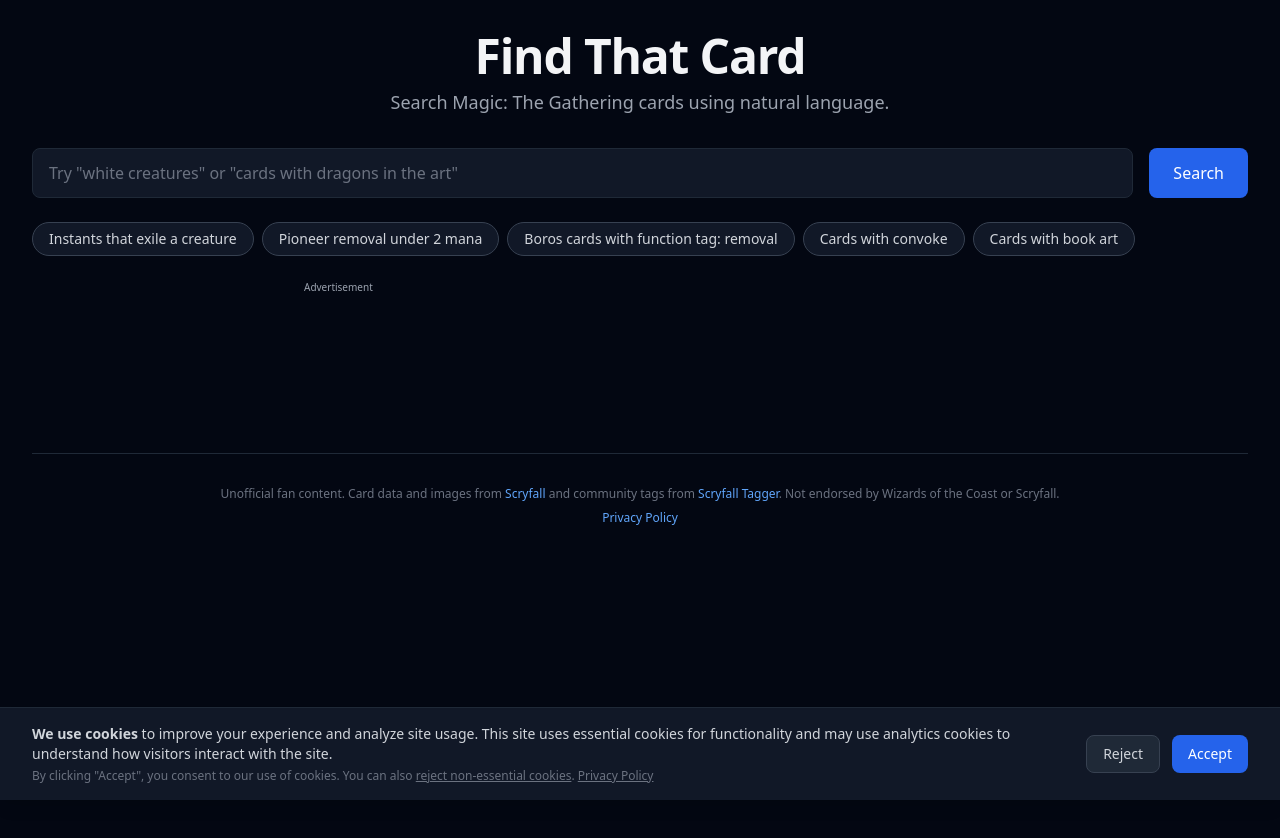
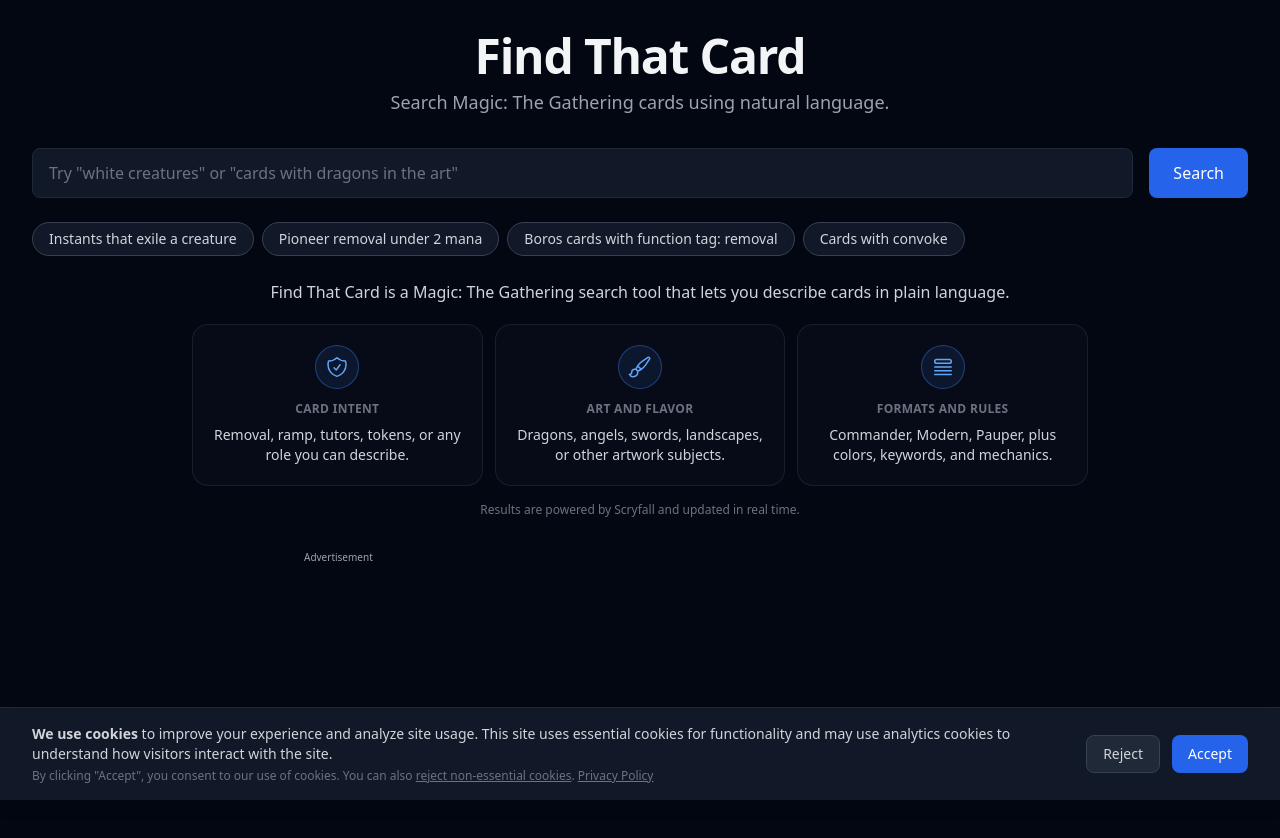
Before and after one commit to TheCultist/findthatcard, a Next.js app: page / in a window 1280 px wide. Shown: the top 838 px of the page. Before the commit the page ends 800 px from the top, so only its background shows below. Built offline with nearby package versions, Linux system fonts and the light colour scheme; no server answers.

Commit message:
Add @heroicons/react dependency and enhance Home page with static intro content. Update prompt guidelines for art tags to clarify usage in queries.

```diff
--- a/app/page.tsx
+++ b/app/page.tsx
@@ -2,6 +2,7 @@
 
 import { useState, FormEvent, useEffect } from "react";
 import Link from "next/link";
+import { ShieldCheckIcon, PaintBrushIcon, QueueListIcon } from "@heroicons/react/24/outline";
 import { SearchResponse, ErrorResponse } from "@/types/scryfall";
 import { getRandomExamples } from "@/lib/example-queries";
 import CookieBanner from "./components/CookieBanner";
@@ -22,7 +23,7 @@ export default function Home() {
 
   // Load random examples on mount
   useEffect(() => {
-    setExampleQueries(getRandomExamples(5));
+    setExampleQueries(getRandomExamples(4));
   }, []);
 
   // Fetch symbol data once on mount
@@ -179,6 +180,54 @@ export default function Home() {
             ))}
           </div>
         )}
+
+        {/* Static intro content */}
+        <section className="mb-8 text-sm text-gray-400">
+          <div className="mx-auto max-w-4xl text-center">
+            <p className="text-base text-gray-300">
+              Find That Card is a Magic: The Gathering search tool that lets you describe cards in
+              plain language.
+            </p>
+            <div className="mt-5 grid grid-cols-1 gap-3 text-center sm:grid-cols-2 lg:grid-cols-3">
+              <div className="rounded-2xl border border-gray-800/70 bg-gray-900/30 px-5 py-5">
+                <div className="mx-auto mb-3 flex h-11 w-11 items-center justify-center rounded-full border border-blue-500/40 bg-blue-500/10 text-blue-400">
+                  <ShieldCheckIcon className="h-6 w-6" aria-hidden="true" />
+                </div>
+                <p className="text-xs font-semibold uppercase tracking-wide text-gray-500">
+                  Card intent
+                </p>
+                <p className="mt-2 text-sm text-gray-300">
+                  Removal, ramp, tutors, tokens, or any role you can describe.
+                </p>
+              </div>
+              <div className="rounded-2xl border border-gray-800/70 bg-gray-900/30 px-5 py-5">
+                <div className="mx-auto mb-3 flex h-11 w-11 items-center justify-center rounded-full border border-blue-500/40 bg-blue-500/10 text-blue-400">
+                  <PaintBrushIcon className="h-6 w-6" aria-hidden="true" />
+                </div>
+                <p className="text-xs font-semibold uppercase tracking-wide text-gray-500">
+                  Art and flavor
+                </p>
+                <p className="mt-2 text-sm text-gray-300">
+                  Dragons, angels, swords, landscapes, or other artwork subjects.
+                </p>
+              </div>
+              <div className="rounded-2xl border border-gray-800/70 bg-gray-900/30 px-5 py-5">
+                <div className="mx-auto mb-3 flex h-11 w-11 items-center justify-center rounded-full border border-blue-500/40 bg-blue-500/10 text-blue-400">
+                  <QueueListIcon className="h-6 w-6" aria-hidden="true" />
+                </div>
+                <p className="text-xs font-semibold uppercase tracking-wide text-gray-500">
+                  Formats and rules
+                </p>
+                <p className="mt-2 text-sm text-gray-300">
+                  Commander, Modern, Pauper, plus colors, keywords, and mechanics.
+                </p>
+              </div>
+            </div>
+            <p className="mt-4 text-xs text-gray-500">
+              Results are powered by Scryfall and updated in real time.
+            </p>
+          </div>
+        </section>
 
         {/* Ad Space / Adblock Message */}
         <div className="mb-8 flex justify-center">
--- a/lib/prompts/promptModules.ts
+++ b/lib/prompts/promptModules.ts
@@ -87,11 +87,13 @@ For numeric mana value/cmc filters, use mv:/manavalue: (e.g., mv=4). Only use fu
 // Art tags module
 const PACK_ART_TAGS: PackDefinition = {
   rules: `Art tags: art:/atag:/arttag: for concrete depictions (art:zombie, art:dragon, art:angel, art:demon, art:elf, art:goblin, etc.).
-CRITICAL: Use ONLY when explicitly requested. Quote multiword tags: art:"dragon rider". NEVER use vague tags like art:creature or art:fantasy.`,
+CRITICAL: Use ONLY when explicitly requested. Quote multiword tags: art:"dragon rider". NEVER use vague tags like art:creature or art:fantasy.
+If the query is "TYPE with [art]" (e.g., "equipment with sword art"), use t:TYPE for the card type and art: for the depiction (t:equipment art:sword).`,
   examples: [
     `Zombie art -> art:zombie (NOT long OR list)`,
     `Boros fantasy creatures -> id:rw t:creature (art:dragon or art:angel or art:demon)`,
     `Dragon art -> art:dragon`,
+    `Equipment with sword art -> t:equipment art:sword`,
   ],
 };
 
--- a/lib/prompts/system.ts
+++ b/lib/prompts/system.ts
@@ -13,7 +13,7 @@ CRITICAL RULES:
 - NO REPETITION: Each parameter/set code appears once.
 - FUNCTION TAGS FIRST: Check available function tags before using o:. Multiple alternatives -> (function:x or function:y), NOT spaces.
 - NO REDUNDANT COMBINATIONS: If a function tag covers the concept, don't also add oracle text unless filtering by specific details (e.g., token size). "Cards that make tokens" -> function:token-creator (NOT function:token-creator o:token). "Cards that make 1/1 tokens" -> function:token-creator o:/1\\/1/ (use regex for sizes, escape slashes).
-- ART TAGS: Use art:/atag:/arttag: ONLY when explicitly requested.
+- ART TAGS: Use art:/atag:/arttag: ONLY when explicitly requested. If the query is "TYPE with [art]" (e.g., "equipment with sword art"), use t:TYPE and art: (t:equipment art:sword).
 
 Core Fields:
 - Colors: c:/color: (w,u,b,r,g,c,m). c:g="has green", c=g="exactly green" (mono). Color identity: id:/identity: (id:g="has", id=g="exactly"). Comparisons: c>=uw, id<=esper, c=2. Color nicknames -> id: only (Azorius=id:wu, Rakdos=id:br, Dimir=id:ub).
--- a/package.json
+++ b/package.json
@@ -9,6 +9,7 @@
     "lint": "next lint"
   },
   "dependencies": {
+    "@heroicons/react": "^2.2.0",
     "next": "^14.2.0",
     "openai": "^4.47.0",
     "react": "^18.3.0",
```
Also changed, not shown: 1 other file (tests, documents, lock files or other folders).
